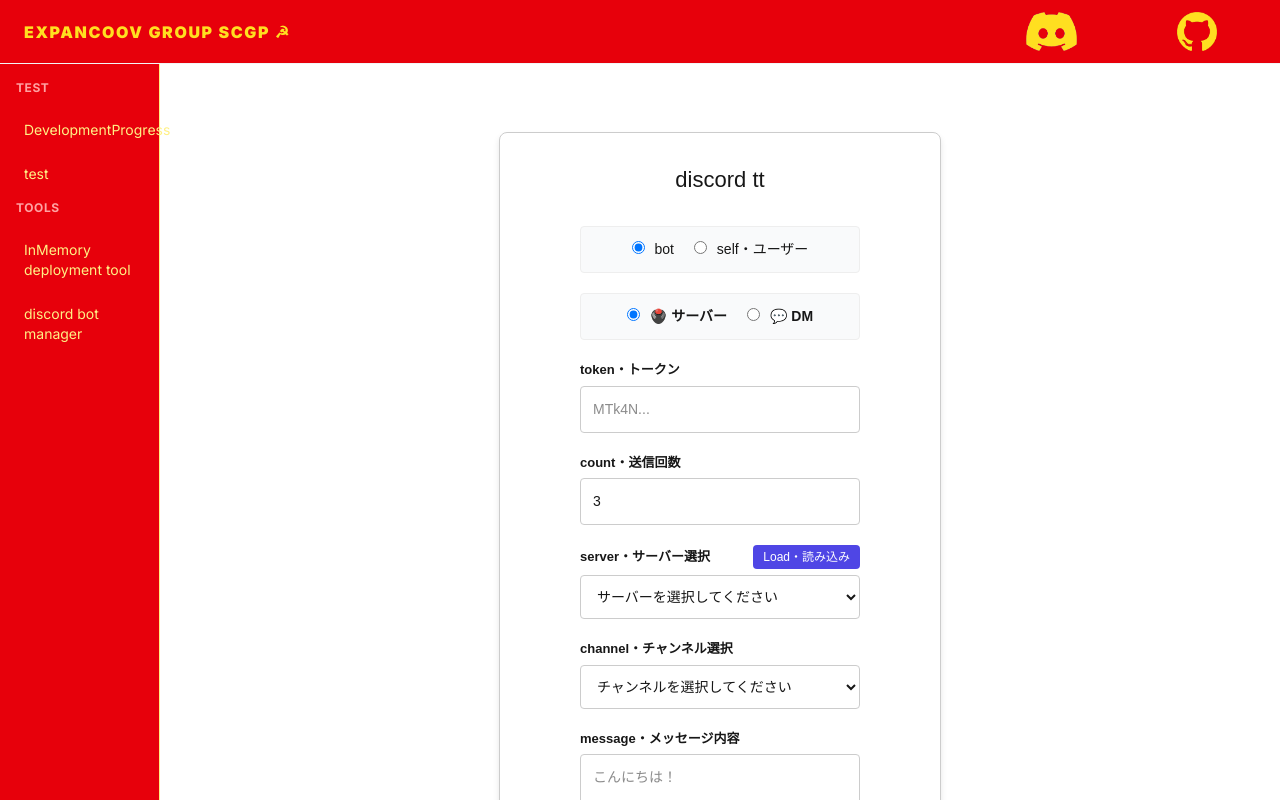
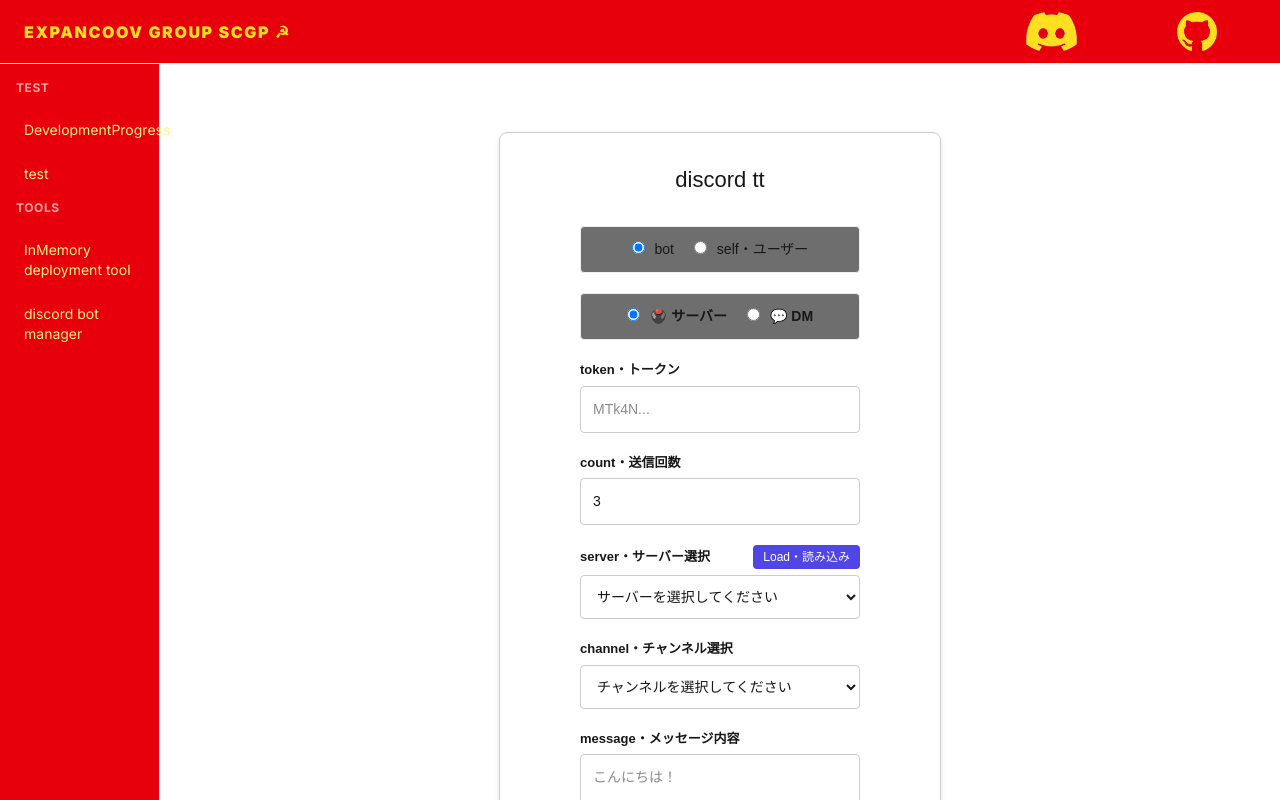
Before and after one commit to kousei085875900/scgp, a Next.js app: page /dcbotmanager in a window 1280 px wide. Shown: the top 800 px of the page. Built offline with nearby package versions, Linux system fonts and the light colour scheme.

Commit message:
Update page.tsx

```diff
--- a/app/dcbotmanager/page.tsx
+++ b/app/dcbotmanager/page.tsx
@@ -135,7 +135,7 @@ export default function Home() {
         {/* 1段目：設定＆入力（超ワイド画面では複数要素が横一列に収まります） */}
         <div style={gridRowStyle}>
           {/* アカウント種別切り替え */}
-          <div style={{ display: 'flex', gap: '20px', alignItems: 'center', justifyContent: 'center', background: '#f9fafb', padding: '12px', borderRadius: '4px', border: '1px solid #eee' }}>
+          <div style={{ display: 'flex', gap: '20px', alignItems: 'center', justifyContent: 'center', background: '#6E6E6E', padding: '12px', borderRadius: '4px', border: '1px solid #eee' }}>
             <label style={{ cursor: 'pointer', fontSize: '14px' }}>
               <input type="radio" name="tokenType" value="bot" checked={tokenType === 'bot'} onChange={() => setTokenType('bot')} style={{ marginRight: '6px' }} /> bot
             </label>
@@ -145,7 +145,7 @@ export default function Home() {
           </div>
 
           {/* 送信モード切り替え */}
-          <div style={{ display: 'flex', gap: '20px', alignItems: 'center', justifyContent: 'center', background: '#f9fafb', padding: '12px', borderRadius: '4px', border: '1px solid #eee' }}>
+          <div style={{ display: 'flex', gap: '20px', alignItems: 'center', justifyContent: 'center', background: '#6E6E6E', padding: '12px', borderRadius: '4px', border: '1px solid #eee' }}>
             <label style={{ cursor: 'pointer', fontSize: '14px', fontWeight: 'bold' }}>
               <input type="radio" name="sendMode" value="server" checked={sendMode === 'server'} onChange={() => { setSendMode('server'); setStatusMessage(''); }} style={{ marginRight: '6px' }} /> 🖲️ サーバー
             </label>
```
